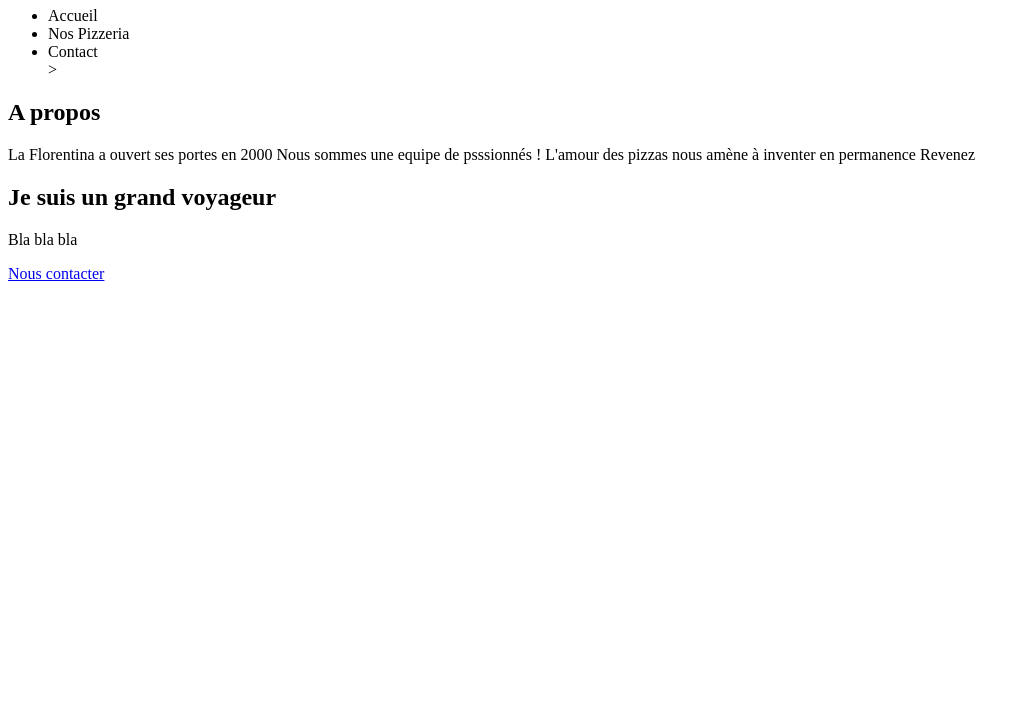
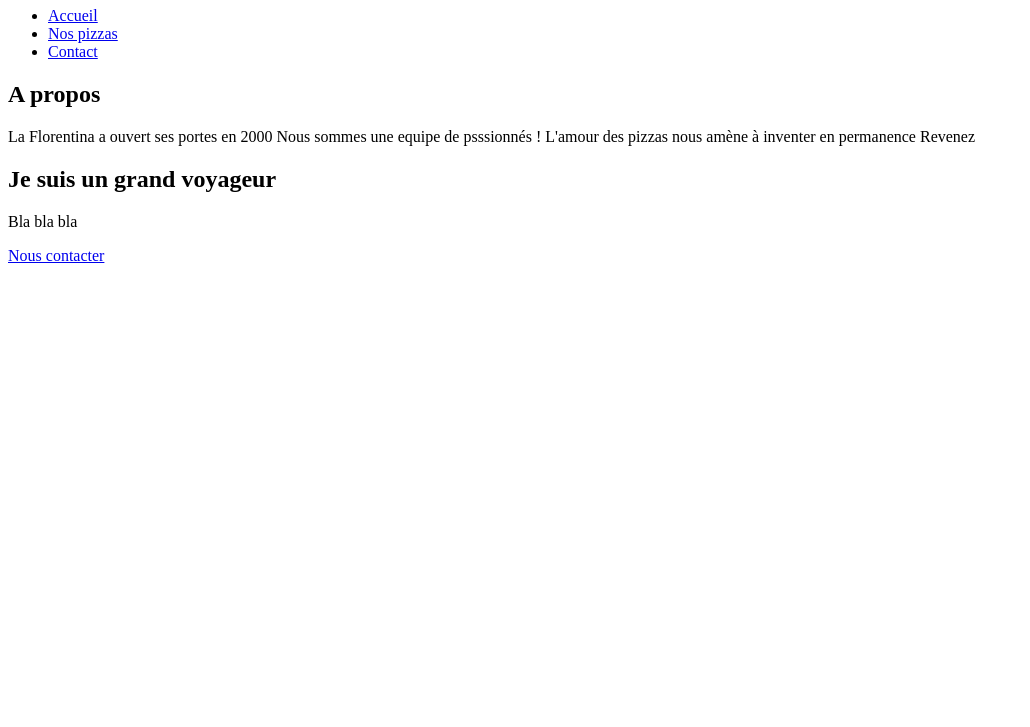
Before and after one commit to RouxJP/workshop-html, a plain HTML site: page index.html in a window 1280 px wide. Shown: the part 73-800 px from the top of the page, without its empty margins (0-1030 px from the left). Drawn offline with Linux system fonts and the light colour scheme.

Commit message:
TP 3 et 4

```diff
--- a/index.html
+++ b/index.html
@@ -10,9 +10,9 @@
 
         <h1>Pizzeria</h1>
         <ul>
-            <li>Accueil</li>
-            <li>Nos Pizzeria</li>
-            <li>Contact</li>>
+            <li><a href="index.html">Accueil</a></li>
+            <li><a href="liste_pizzas.html">Nos pizzas</a></li>
+            <li><a href="contact.html">Contact</a></li>
         </ul>
 
         <h2>A propos</h2>
```
